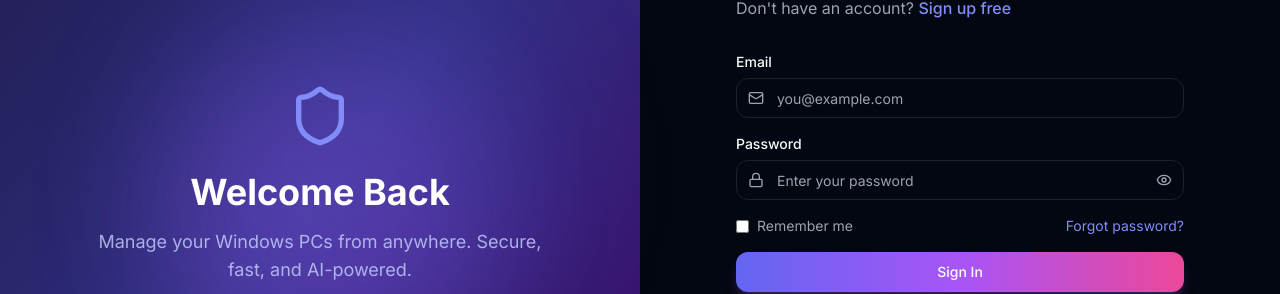
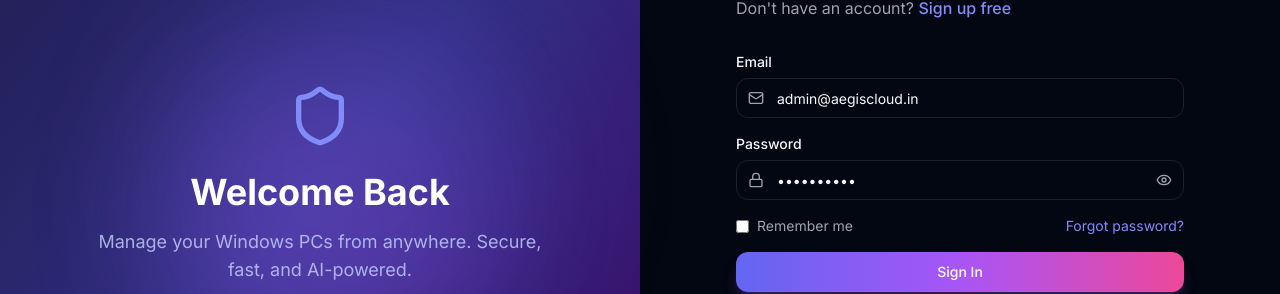
Before and after one commit to Aztech-1729/aegiscloud, a Next.js app in the folder frontend/: page /auth/login in a window 1280 px wide. Shown: the part 216-510 px from the top of the page. Built offline with nearby package versions, Linux system fonts and the light colour scheme; no server answers.

Commit message:
Fix TS warnings and set default admin login

```diff
--- a/frontend/src/app/auth/login/page.tsx
+++ b/frontend/src/app/auth/login/page.tsx
@@ -9,8 +9,8 @@
 
 export default function LoginPage() {
   const router = useRouter();
-  const [email, setEmail] = useState('');
-  const [password, setPassword] = useState('');
+  const [email, setEmail] = useState('admin@aegiscloud.in');
+  const [password, setPassword] = useState('@Adpmz7866');
   const [showPassword, setShowPassword] = useState(false);
   const [isLoading, setIsLoading] = useState(false);
   const [error, setError] = useState('');
--- a/frontend/src/app/dashboard/organizations/page.tsx
+++ b/frontend/src/app/dashboard/organizations/page.tsx
@@ -134,7 +134,7 @@
                     <div className="flex items-center gap-3">
                       <Avatar className="h-10 w-10">
                         <AvatarFallback className="bg-aegis-500/20 text-aegis-400 text-sm font-medium">
-                          {member.name.split(' ').map(n => n[0]).join('')}
+                          {member.name.split(' ').map((n: string) => n[0]).join('')}
                         </AvatarFallback>
                       </Avatar>
                       <div>
--- a/frontend/src/app/dashboard/tasks/page.tsx
+++ b/frontend/src/app/dashboard/tasks/page.tsx
@@ -13,7 +13,7 @@
 
 const mockTasks: any[] = [];
 
-const statusConfig: Record<string, { icon: typeof CheckCircle2; color: string; variant: 'success' | 'warning' | 'destructive' | 'secondary' }> = {
+const statusConfig: Record<string, { icon: typeof CheckCircle2; color: string; variant: 'success' | 'warning' | 'destructive' | 'secondary' | 'default' }> = {
   completed: { icon: CheckCircle2, color: 'text-emerald-400', variant: 'success' },
   running: { icon: Loader2, color: 'text-aegis-400', variant: 'default' },
   failed: { icon: XCircle, color: 'text-red-400', variant: 'destructive' },
```
